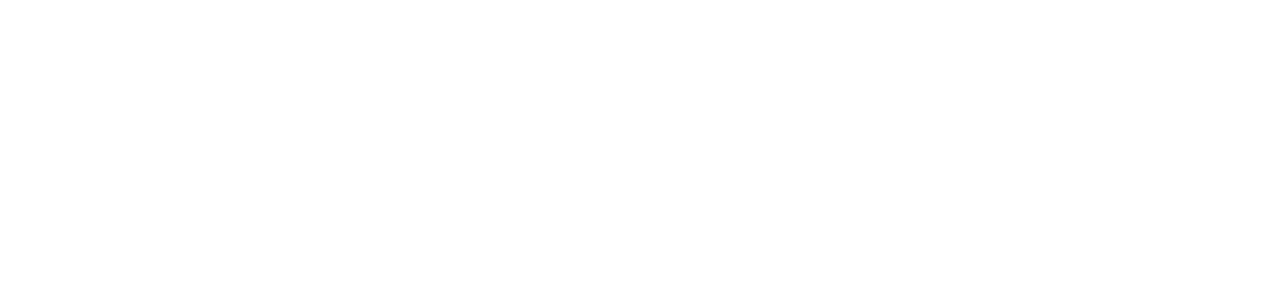
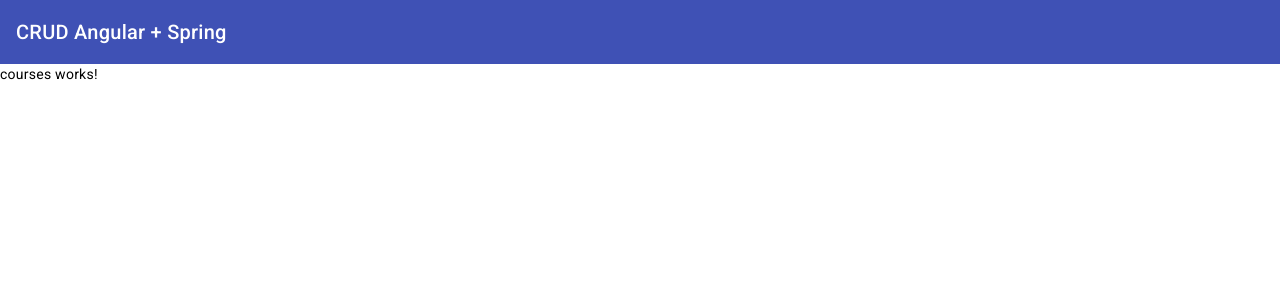
Before and after one commit to emjeisomDev/crud-angular-spring, an Angular app in the folder crud-angular/: page /courses in a window 1280 px wide. Before the commit this address led to /. Shown: the top 300 px of the page. Built offline with nearby package versions, Linux system fonts and the light colour scheme.

Commit message:
Added and configured routes

```diff
--- a/crud-angular/src/app/app-routing.module.ts
+++ b/crud-angular/src/app/app-routing.module.ts
@@ -1,7 +1,13 @@
 import { NgModule } from '@angular/core';
 import { RouterModule, Routes } from '@angular/router';
 
-const routes: Routes = [];
+const routes: Routes = [
+  {path: '', pathMatch:'full', redirectTo: 'courses'},
+  {
+    path: 'courses',
+    loadChildren: () => import('./courses/courses.module').then(m => m.CoursesModule)
+  }
+];
 
 @NgModule({
   imports: [RouterModule.forRoot(routes)],
--- a/crud-angular/src/app/app.component.html
+++ b/crud-angular/src/app/app.component.html
@@ -0,0 +1,4 @@
+<mat-toolbar color="primary">
+  <span>CRUD Angular + Spring</span>
+</mat-toolbar>
+<router-outlet></router-outlet>
--- a/crud-angular/src/app/app.module.ts
+++ b/crud-angular/src/app/app.module.ts
@@ -1,9 +1,10 @@
 import { NgModule } from '@angular/core';
+import { MatToolbarModule } from '@angular/material/toolbar';
 import { BrowserModule } from '@angular/platform-browser';
+import { BrowserAnimationsModule } from '@angular/platform-browser/animations';
 
 import { AppRoutingModule } from './app-routing.module';
 import { AppComponent } from './app.component';
-import { BrowserAnimationsModule } from '@angular/platform-browser/animations';
 
 @NgModule({
   declarations: [
@@ -12,7 +13,8 @@
   imports: [
     BrowserModule,
     AppRoutingModule,
-    BrowserAnimationsModule
+    BrowserAnimationsModule,
+    MatToolbarModule
   ],
   providers: [],
   bootstrap: [AppComponent]
--- /dev/null
+++ b/crud-angular/src/app/courses/courses/courses.component.html
@@ -0,0 +1 @@
+<p>courses works!</p>
```
Also changed, not shown: crud-angular/src/app/courses/courses-routing.module.ts (added, +14 -0 lines), crud-angular/src/app/courses/courses.module.ts (added, +17 -0 lines), crud-angular/src/app/courses/courses/courses.component.ts (added, +10 -0 lines), crud-angular/src/app/courses/courses/courses.component.scss (added), 1 other file (tests, documents, lock files or other folders).
